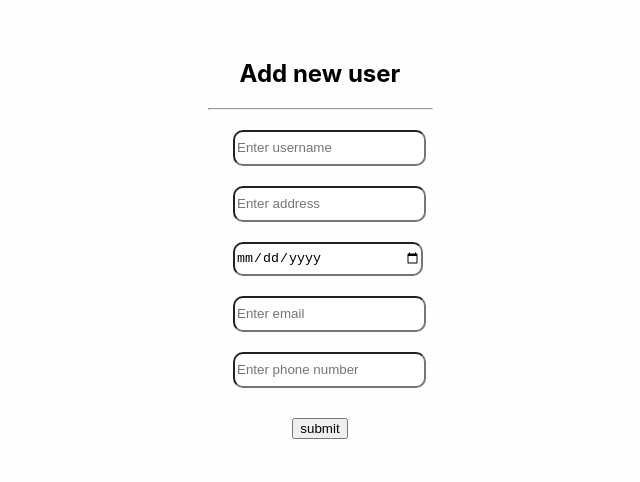
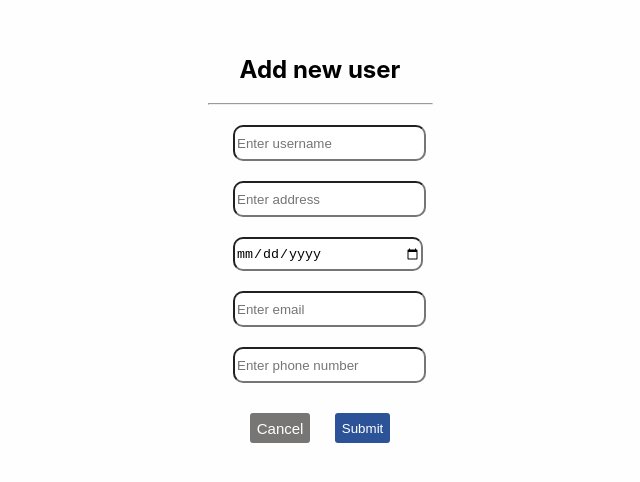
Before and after one commit to hanguyen3012/Management-Users, a React (Create React App) app: page /create in a window 1280 px wide. Shown: the part 146-628 px from the top of the page, without its empty margins (320-960 px from the left). Built offline with nearby package versions, Linux system fonts and the light colour scheme.

Commit message:
[feature] edit css

```diff
--- a/src/components/organisms/CreateUser/index.css
+++ b/src/components/organisms/CreateUser/index.css
@@ -34,13 +34,23 @@
     display: flex;
     justify-content: space-around;
   }
+
   .btn-cancel {
     background: rgb(120, 117, 117);
-    width: 60px;
+    height: 30px;
     color: #fff;
     border-radius: 3px;
     border: none;
     font-size: 15px;
+    padding: 7px;
+  }
+  .btn-submit{
+    padding: 7px;
+    height: 30px;
+    background: rgb(44, 83, 152);
+    border-radius: 3px;
+    border: none;
+    color: #fff;
   }
   .btn-cancel:hover {
     background: rgb(77, 77, 77);
--- a/src/components/organisms/CreateUser/index.tsx
+++ b/src/components/organisms/CreateUser/index.tsx
@@ -1,7 +1,7 @@
 import Input from "../../atoms/Input/input";
 import Button from "../../atoms/Button/button";
 import React, {  useState } from "react";
-import { useNavigate } from "react-router-dom";
+import { useNavigate, Link } from "react-router-dom";
 import "./index.css";
 import axios from "axios";
 export interface IValues {
@@ -101,9 +101,8 @@ const CreateUser: React.FC = () => {
             />
           </div>
           <div className="form-btn">
-            {/* <Button button="Cancel" className ="btn-cancel" onSubmitFormLogin={handleSubmit} /> */}
-            {/* <Button button="Submit" onSubmitFormLogin={e => handleSubmit(e)} /> */}
-            <button onClick={handleSubmit} >submit</button>
+          <Link to={`/`}> <Button button="Cancel" className ="btn-cancel"  /></Link>
+            <Button className="btn-submit" button="Submit" onSubmitFormLogin={e => handleSubmit(e)} />
           </div>
 
       </div>
--- a/src/components/organisms/EditUser/index.tsx
+++ b/src/components/organisms/EditUser/index.tsx
@@ -1,7 +1,7 @@
 import Input from "../../atoms/Input/input";
 import Button from "../../atoms/Button/button";
 import React, { useEffect, useState } from "react";
-import { useParams, useNavigate } from "react-router-dom";
+import { useParams, useNavigate, Link} from "react-router-dom";
 // import "./index.css";
 import axios from "axios";
 export interface IValues {
@@ -97,8 +97,8 @@ const EditUser = (props: any) => {
           />
         </div>
         <div className="form-btn">
-          {/* <Button button="Cancel" className ="btn-cancel" onSubmitFormLogin={handleSubmit} /> */}
-          <Button button="Submit" onSubmitFormLogin={handleSubmit} />
+        <Link to={`/`}> <Button button="Cancel" className ="btn-cancel"  /></Link>
+          <Button className="btn-submit" button="Submit" onSubmitFormLogin={handleSubmit} />
         </div>
       </div>
     </div>
```
Also changed, not shown: src/components/organisms/EditUser/index.css (added).
